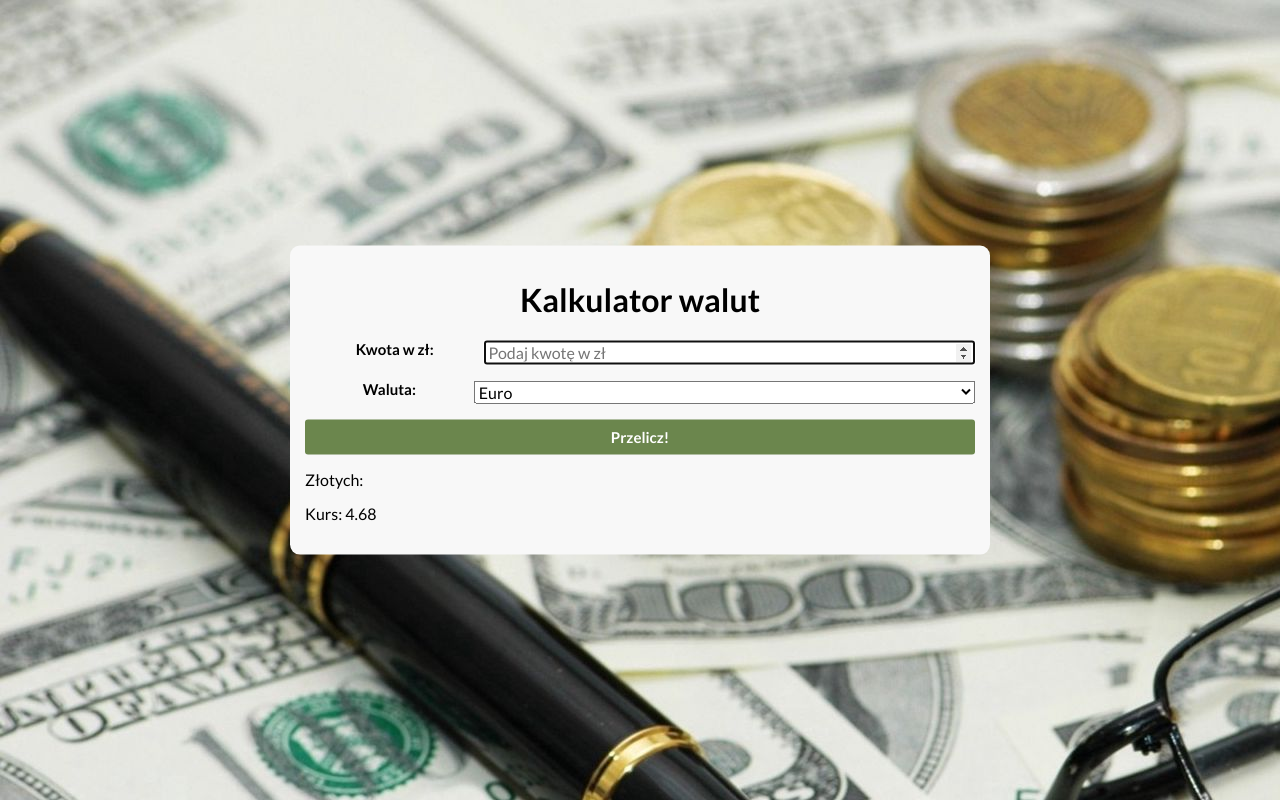
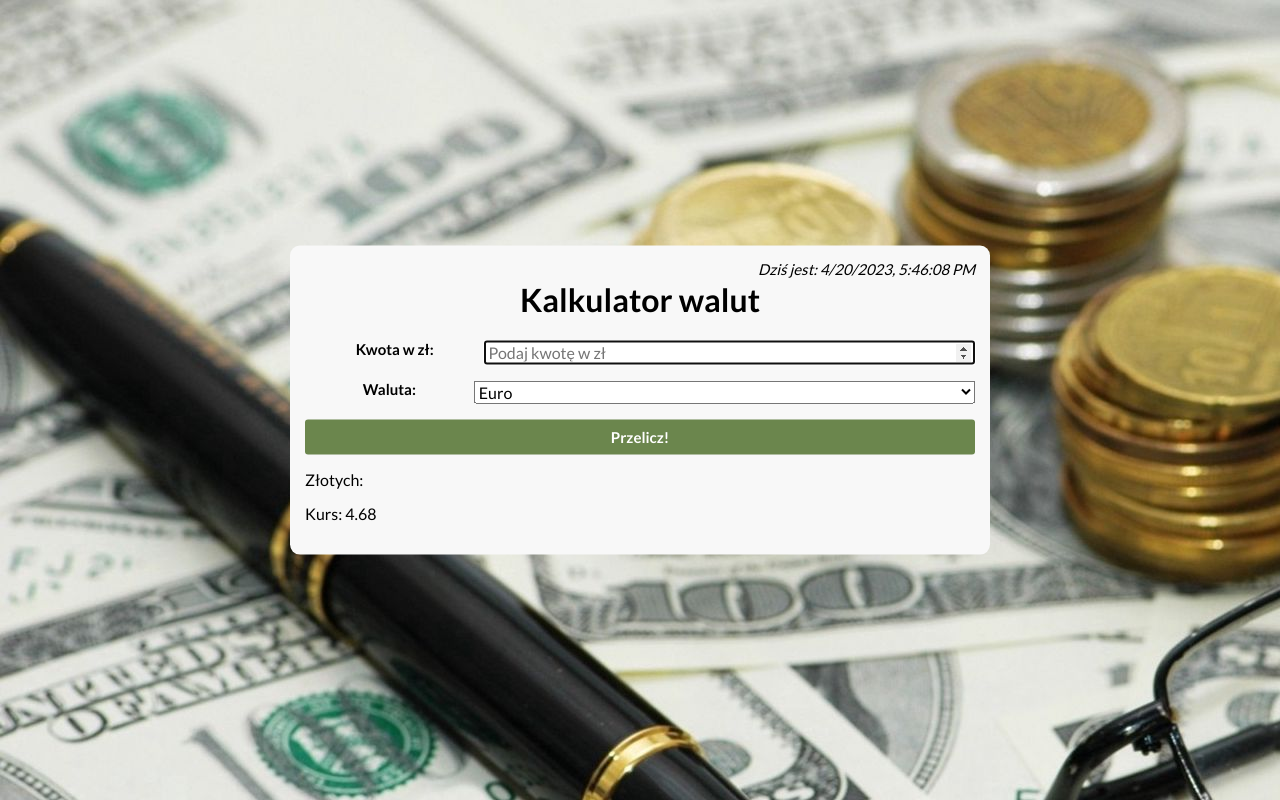
Before and after one commit to LukGasior/currency-calculator, a React (Create React App) app: page / in a window 1280 px wide. Built offline with nearby package versions, Linux system fonts and the light colour scheme.

Commit message:
added clock component and styles

```diff
--- a/src/App.js
+++ b/src/App.js
@@ -1,9 +1,12 @@
 import Form from "./Form";
+import Clock from "./Clock";
 import "./App.css";
+
 
 function App() {
   return (
     <div className="App">
+      <Clock />
       <h1 className="header">Kalkulator walut</h1>
       <Form />
     </div>
--- /dev/null
+++ b/src/Clock/index.js
@@ -0,0 +1,25 @@
+import { useEffect, useState } from "react";
+import "./style.css"
+
+const Clock = () => {
+
+    const [time, setTime] = useState(new Date());
+
+    useEffect(() => {
+        const timer = setInterval(() => {
+            setTime(new Date());
+        }, 1000);
+    }, []);
+
+
+    return (
+        <div
+        className="clock">
+            Dziś jest: {time.toLocaleString()}
+        </div>
+
+    );
+}
+
+
+export default Clock;
--- /dev/null
+++ b/src/Clock/style.css
@@ -0,0 +1,5 @@
+.clock {
+    font-style: italic;
+    float: right;
+    font-size: 15px;
+}
```
